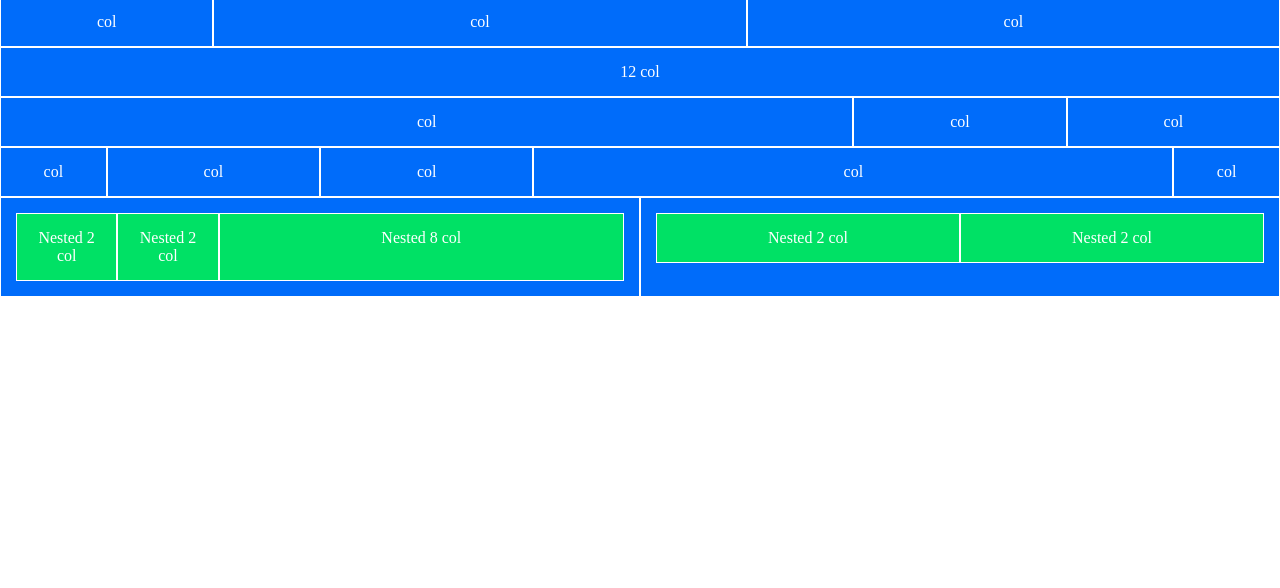
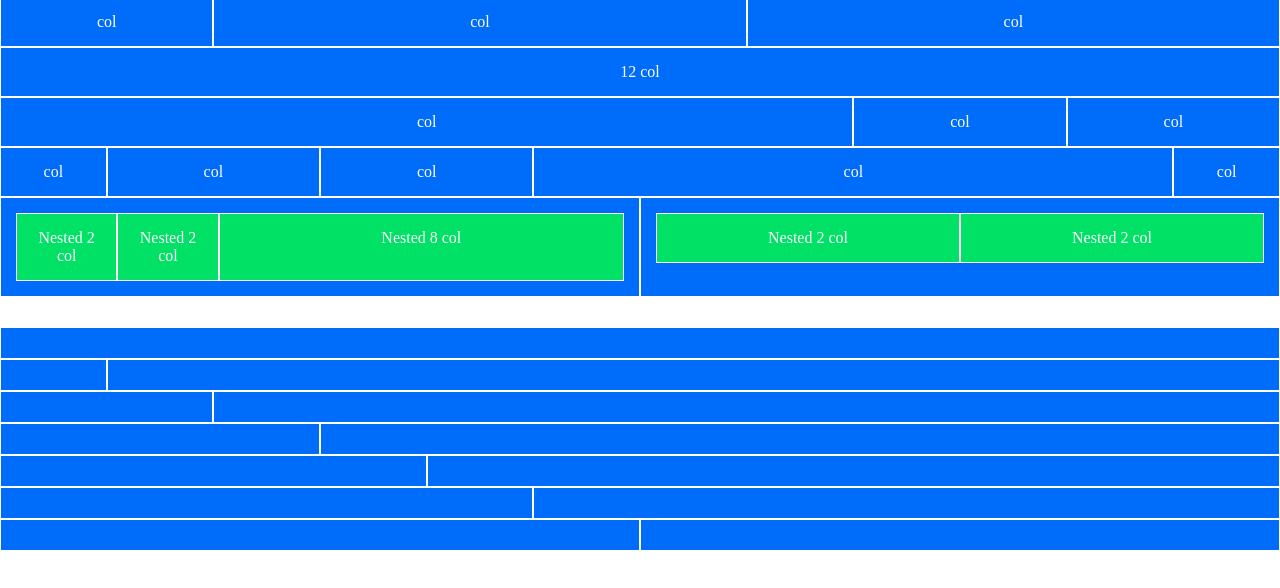
Before and after one commit to emanuele-pogliari/html-css-12bool, a plain HTML site: page index.html in a window 1280 px wide. Shown: the part 90-678 px from the top of the page. Drawn offline with Linux system fonts and the light colour scheme.

Commit message:
second part completed

```diff
--- a/index.html
+++ b/index.html
@@ -72,6 +72,37 @@
     </div>
     <!-- FINE PRIMA SEZIONE ESERCIZIO -->
 
+    <!-- INIZIO SECONDA SEZIONE ESERCIZIO -->
+    <div class="row">
+        <div class="col-12 blue"></div>
+    </div>
+    <div class="row">
+        <div class="col-1 blue"></div>
+        <div class="col-11 blue"></div>
+    </div>
+    <div class="row">
+        <div class="col-2 blue"></div>
+        <div class="col-10 blue"></div>
+    </div>
+    <div class="row">
+        <div class="col-3 blue"></div>
+        <div class="col-9 blue"></div>
+    </div>
+    <div class="row">
+        <div class="col-4 blue"></div>
+        <div class="col-8 blue"></div>
+    </div>
+    <div class="row">
+        <div class="col-5 blue"></div>
+        <div class="col-7 blue"></div>
+    </div>
+    <div class="row mb-3">
+        <div class="col-6 blue"></div>
+        <div class="col-6 blue"></div>
+    </div>
+
+    <!-- FINE SECONDA SEZIONE ESERCIZIO -->
+
 </body>
 
 </html>
```
